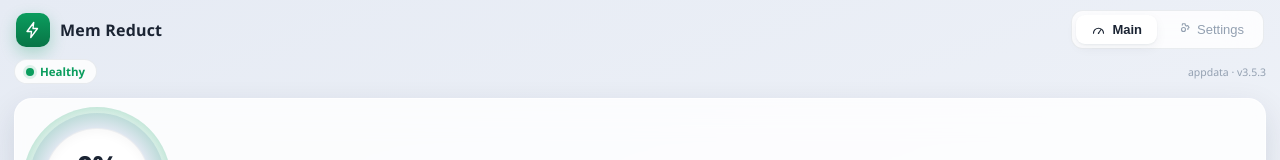
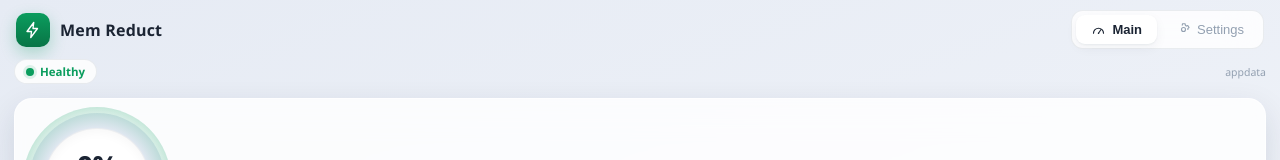
Before and after one commit to JackPolaris/memreduct-rs, a React (Vite) app: page / in a window 1280 px wide. Shown: the top 160 px of the page. Built offline with nearby package versions, Linux system fonts and the light colour scheme.

Commit message:
fix: 去掉首页硬编码版本信息(v3.5.3)
首页状态栏移除硬编码版本号, 版本仅在设置→关于页动态显示(get_version)

```diff
--- a/src/App.tsx
+++ b/src/App.tsx
@@ -341,7 +341,7 @@ export default function App() {
               </span>
               <span className="statusbar-note">
                 {configLocation === "portable" ? t("main.portable") : t("main.appdata")}
-                {osInfo && ` · Win ${osInfo.major}.${osInfo.minor}`} · v3.5.3
+                {osInfo && ` · Win ${osInfo.major}.${osInfo.minor}`}
               </span>
             </div>
 
```
